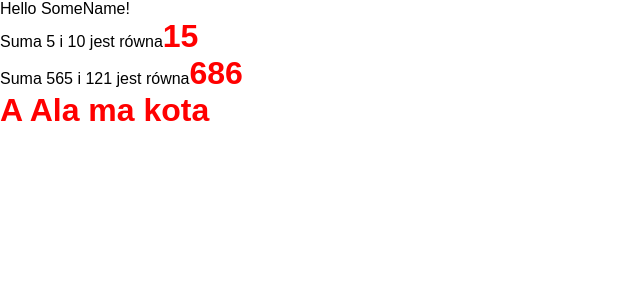
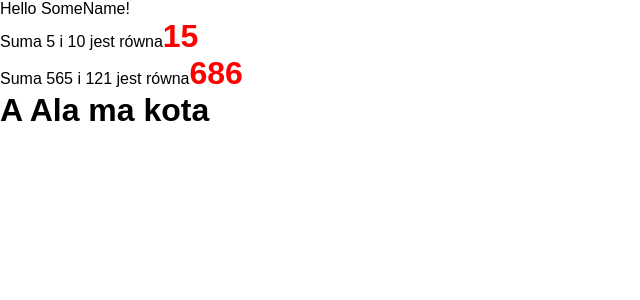
Before and after one commit to madzia89/firstReact, a React (Create React App) app: page / in a window 1280 px wide. Shown: the top 300 px of the page, without its empty margins (0-640 px from the left). Built offline with nearby package versions, Linux system fonts and the light colour scheme; the HTML template or start-up script is replaced by a standard one.

Commit message:
one more way of making styles work. it works for choosen components instead of all components

```diff
--- a/src/App.js
+++ b/src/App.js
@@ -9,7 +9,7 @@ const App = () => (
         <MyfirstComponent name="SomeName" />
         <Add numberA={5} numberB={10}/>
         <Add numberA={565} numberB={121}/>
-        <Header text={"A Ala ma kota"} />
+        <Header text={"A Ala ma kota"} isRed={false}/>
     </div>
 )
 export default App
--- a/src/components/Add.js
+++ b/src/components/Add.js
@@ -7,7 +7,7 @@ import Header from './Header'
 const Add = ({numberA, numberB}) =>(
     <div>
         Suma {numberA} i {numberB} jest równa
-        <Header text= {numberA + numberB} />
+        <Header text= {numberA + numberB} isRed={true} />
     </div>
 )
 export default Add
--- a/src/components/Header.js
+++ b/src/components/Header.js
@@ -2,19 +2,21 @@ import React from 'react'
 
 
 const styles = {
-    header:{
-    color: 'red',
-    display: 'inline',
-    margin: 0
+    header: {
+        display: 'inline',
+        margin: 0
     }
+
 }
 const Header = (props) => (
 
-    <h1
-    style = {styles.header}
+    <h1 style={
+            props.isRed ?
+                {...styles.header, color: 'red'}
+                : styles.header
+    }
     >
         {props.text}
-
     </h1>
 )
 
```
